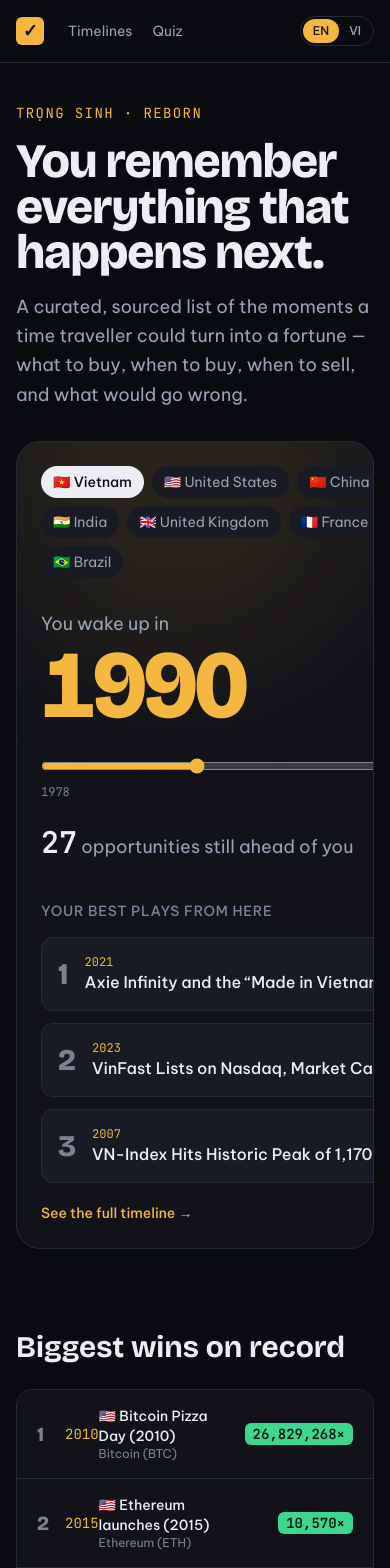
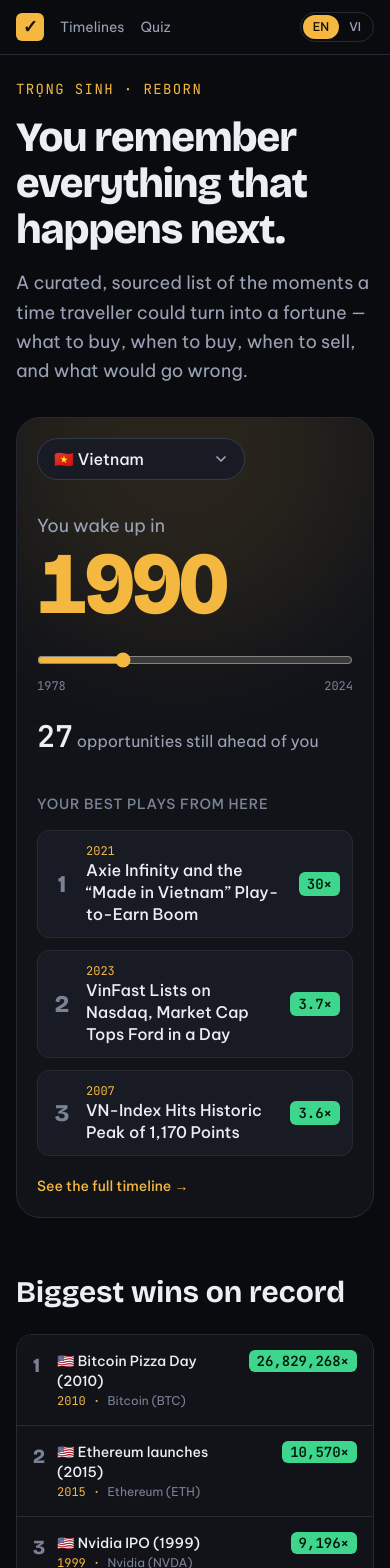
Before and after one commit to justinnc/reincarnation-checklist, a Next.js app: page /en in a window 390 px wide. Shown: the top 1568 px of the page. Built offline with nearby package versions, Linux system fonts and the light colour scheme.

Commit message:
Responsive fixes: picker overflow, mobile leaderboard, stacked detail table, filter bar, VN date format, consistent money format, heading line-height

```diff
--- a/src/app/[lang]/[country]/page.tsx
+++ b/src/app/[lang]/[country]/page.tsx
@@ -34,15 +34,15 @@ export default async function CountryPage({ params }: PageProps<"/[lang]/[countr
       <header className="flex flex-col gap-6 md:flex-row md:items-end md:justify-between">
         <div>
           <div className="text-6xl">{c.flag}</div>
-          <h1 className="mt-3 font-display text-5xl font-extrabold tracking-tight sm:text-6xl">{t(c.name, lang)}</h1>
+          <h1 className="mt-3 font-display text-5xl font-extrabold leading-[1.1] tracking-tight sm:text-6xl">{t(c.name, lang)}</h1>
           <div className="mt-4">
             <ChecklistProgress ids={list.map((m) => m.id)} label={dict.timeline.progress} />
           </div>
         </div>
-        <dl className="grid grid-cols-3 gap-6 rounded-2xl border border-line bg-surface p-5 font-mono tabular">
+        <dl className="grid grid-cols-3 gap-4 rounded-2xl border border-line bg-surface p-4 font-mono tabular sm:gap-6 sm:p-5">
           <div>
             <dt className="font-sans text-xs text-faint">{dict.timeline.count}</dt>
-            <dd className="mt-1 text-2xl font-semibold">{s.count}</dd>
+            <dd className="mt-1 text-xl font-semibold sm:text-2xl">{s.count}</dd>
           </div>
           <div>
             <dt className="font-sans text-xs text-faint">{dict.timeline.range}</dt>
@@ -52,7 +52,7 @@ export default async function CountryPage({ params }: PageProps<"/[lang]/[countr
           </div>
           <div>
             <dt className="font-sans text-xs text-faint">{dict.timeline.best}</dt>
-            <dd className="mt-1 text-2xl font-semibold text-gain">
+            <dd className="mt-1 text-xl font-semibold text-gain sm:text-2xl">
               {s.best?.opportunity.returnMultiple ? formatMultiple(s.best.opportunity.returnMultiple, lang) : "—"}
             </dd>
           </div>
--- a/src/app/[lang]/layout.tsx
+++ b/src/app/[lang]/layout.tsx
@@ -31,12 +31,12 @@ export default async function RootLayout({ children, params }: LayoutProps<"/[la
     <html lang={lang} className={`${text.variable} ${display.variable} ${mono.variable} h-full antialiased`}>
       <body className="flex min-h-full flex-col">
         <header className="border-b border-line">
-          <nav className="mx-auto flex max-w-[1120px] items-center gap-6 px-4 py-4">
+          <nav className="mx-auto flex max-w-[1120px] items-center gap-4 px-4 py-3 sm:gap-6 sm:py-4">
             <Link href={`/${lang}`} className="flex items-center gap-2 font-display text-lg font-extrabold tracking-tight">
               <span className="flex h-7 w-7 items-center justify-center rounded-md bg-gold text-on-gold">✓</span>
               <span className="hidden sm:inline">{dict.site.name}</span>
             </Link>
-            <div className="flex items-center gap-5 text-sm text-muted">
+            <div className="flex items-center gap-4 text-sm text-muted sm:gap-5">
               <Link href={`/${lang}#countries`} className="hover:text-ink">{dict.nav.timeline}</Link>
               <Link href={`/${lang}/quiz`} className="hover:text-ink">{dict.nav.quiz}</Link>
             </div>
@@ -45,7 +45,7 @@ export default async function RootLayout({ children, params }: LayoutProps<"/[la
             </div>
           </nav>
         </header>
-        <main className="mx-auto w-full max-w-[1120px] flex-1 px-4 py-10">{children}</main>
+        <main className="mx-auto w-full max-w-[1120px] flex-1 px-4 py-6 sm:py-10">{children}</main>
         <footer className="border-t border-line">
           <div className="mx-auto flex max-w-[1120px] flex-col gap-3 px-4 py-10 sm:flex-row sm:items-end sm:justify-between">
             <div>
--- a/src/app/[lang]/page.tsx
+++ b/src/app/[lang]/page.tsx
@@ -18,11 +18,11 @@ export default async function Home({ params }: PageProps<"/[lang]">) {
     .slice(0, 10);
 
   return (
-    <div className="space-y-20">
+    <div className="space-y-14 sm:space-y-20">
       <section className="space-y-8">
         <div className="max-w-3xl space-y-4">
           <div className="font-mono text-sm uppercase tracking-widest text-gold">{dict.home.kicker}</div>
-          <h1 className="font-display text-5xl font-extrabold leading-[0.95] tracking-tight sm:text-7xl">{dict.home.heading}</h1>
+          <h1 className="text-balance font-display text-[2.6rem] font-extrabold leading-[1.1] tracking-tight sm:text-7xl sm:leading-[1.05]">{dict.home.heading}</h1>
           <p className="text-lg leading-relaxed text-muted">{dict.home.intro}</p>
         </div>
         <RebirthPicker
@@ -48,19 +48,22 @@ export default async function Home({ params }: PageProps<"/[lang]">) {
                   const c = getCountry(m.country)!;
                   return (
                     <tr key={m.id} className="border-b border-line bg-surface last:border-0 hover:bg-raised">
-                      <td className="w-12 py-4 pl-5 font-display text-xl font-extrabold text-faint">{i + 1}</td>
-                      <td className="py-4 font-mono tabular text-gold">{m.date.slice(0, 4)}</td>
-                      <td className="py-4 pr-4">
+                      <td className="w-10 py-4 pl-4 align-top font-display text-xl font-extrabold text-faint sm:w-12 sm:pl-5 sm:align-middle">{i + 1}</td>
+                      <td className="hidden w-16 py-4 font-mono tabular text-gold sm:table-cell">{m.date.slice(0, 4)}</td>
+                      <td className="py-4 pr-3 sm:pr-4">
                         <Link href={`/${lang}/${m.country}/${m.id}`} className="font-medium hover:text-gold">
                           {c.flag} {t(m.title, lang)}
                         </Link>
-                        <div className="text-xs text-faint">{m.opportunity.asset}</div>
+                        <div className="mt-0.5 text-xs text-faint">
+                          <span className="font-mono text-gold sm:hidden">{m.date.slice(0, 4)} · </span>
+                          {m.opportunity.asset}
+                        </div>
                       </td>
                       <td className="hidden py-4 pr-4 text-right font-mono text-xs tabular text-muted md:table-cell">
                         {formatMoney(c.stake.amount, c.stake.currency, lang)} →{" "}
                         <span className="text-gain">{formatMoney(c.stake.amount * m.opportunity.returnMultiple!, c.stake.currency, lang)}</span>
                       </td>
-                      <td className="py-4 pr-5 text-right">
+                      <td className="py-4 pr-4 text-right align-top sm:pr-5 sm:align-middle">
                         <span className="rounded-md bg-gain px-2 py-0.5 font-mono font-semibold tabular text-on-gain">
                           {formatMultiple(m.opportunity.returnMultiple!, lang)}
                         </span>
@@ -105,7 +108,7 @@ export default async function Home({ params }: PageProps<"/[lang]">) {
         </div>
       </section>
 
-      <section className="grid gap-10 rounded-3xl border border-line bg-surface p-8 md:grid-cols-[1fr_1.4fr] md:p-12">
+      <section className="grid gap-8 rounded-3xl border border-line bg-surface p-6 md:grid-cols-[1fr_1.4fr] md:gap-10 md:p-12">
         <div>
           <h2 className="font-display text-3xl font-bold">{dict.home.how}</h2>
           <Link href={`/${lang}/quiz`} className="mt-6 inline-block rounded-full bg-gold px-5 py-2.5 font-semibold text-on-gold hover:brightness-110">
@@ -118,7 +121,7 @@ export default async function Home({ params }: PageProps<"/[lang]">) {
               <span className="mt-0.5 flex h-6 w-6 shrink-0 items-center justify-center rounded-md border border-gold font-mono text-xs text-gold">
                 {i + 1}
               </span>
-              <span className="text-lg">{s}</span>
+              <span className="text-base sm:text-lg">{s}</span>
             </li>
           ))}
         </ol>
--- a/src/components/ChecklistProgress.tsx
+++ b/src/components/ChecklistProgress.tsx
@@ -7,11 +7,11 @@ export default function ChecklistProgress({ ids, label }: { ids: string[]; label
   const done = ids.filter((id) => checked.has(id)).length;
   const pct = ids.length ? Math.round((done / ids.length) * 100) : 0;
   return (
-    <div className="flex items-center gap-3">
-      <div className="h-1.5 w-32 overflow-hidden rounded-full bg-raised">
+    <div className="flex w-full max-w-xs items-center gap-3">
+      <div className="h-1.5 min-w-12 flex-1 overflow-hidden rounded-full bg-raised">
         <div className="h-full rounded-full bg-gold transition-[width]" style={{ width: `${pct}%` }} />
       </div>
-      <span className="text-sm text-muted">
+      <span className="shrink-0 whitespace-nowrap text-sm text-muted">
         <span className="font-mono tabular text-ink">{done}/{ids.length}</span> {label}
       </span>
     </div>
--- a/src/components/MilestoneCard.tsx
+++ b/src/components/MilestoneCard.tsx
@@ -12,7 +12,7 @@ export default function MilestoneCard({ m, lang, dict, country }: Props) {
   const o = m.opportunity;
   const href = `/${lang}/${m.country}/${m.id}`;
   return (
-    <article className="group rounded-2xl border border-line bg-surface p-5 transition-colors hover:border-line-strong sm:p-6">
+    <article className="group rounded-2xl border border-line bg-surface p-4 transition-colors hover:border-line-strong sm:p-6">
       <div className="flex items-start gap-4">
         <div className="min-w-0 flex-1">
           <div className="flex flex-wrap items-center gap-2 text-xs">
@@ -31,39 +31,47 @@ export default function MilestoneCard({ m, lang, dict, country }: Props) {
         <CheckButton id={m.id} label={dict.add} labelOn={dict.added} compact />
       </div>
 
-      <div className="mt-5 grid gap-4 rounded-xl bg-raised p-4 sm:grid-cols-[minmax(0,1fr)_minmax(0,14rem)] sm:items-center">
-        <div className="space-y-1 text-sm">
-          {o.asset && <div className="font-mono text-xs uppercase tracking-wide text-faint">{o.asset}</div>}
+      <div className="mt-5 rounded-xl bg-raised p-4">
+        <div className="flex flex-col gap-4 sm:flex-row sm:items-start sm:justify-between">
+          <div className="min-w-0 space-y-1.5 text-sm">
+            {o.asset && <div className="font-mono text-xs text-gold">{o.asset}</div>}
             <div className="text-ink">{t(o.action, lang)}</div>
             <div className="text-muted">
               {dict.buyWhen}: <span className="text-ink">{t(o.buyWhen, lang)}</span>
-            {o.sellWhen && (
-              <>
-                {" "}→ {dict.sellWhen}: <span className="text-ink">{t(o.sellWhen, lang)}</span>
-              </>
+            </div>
+            {t(o.sellWhen, lang) && (
+              <div className="text-muted">
+                {dict.sellWhen}: <span className="text-ink">{t(o.sellWhen, lang)}</span>
+              </div>
             )}
           </div>
-        </div>
-        <div className="sm:text-right">
-          {o.returnMultiple && o.returnMultiple < 1 ? (
+          {o.returnMultiple ? (
+            <div className="shrink-0 sm:text-right">
+              {o.returnMultiple < 1 ? (
                 <>
                   <DropBadge text={formatDrop(o.returnMultiple, lang)} label={dict.drop} />
-              <div className="mt-1 text-xs text-danger">{dict.drop}</div>
+                  <div className="mt-1 max-w-[14rem] text-xs text-danger">{dict.drop}</div>
                 </>
-          ) : o.returnMultiple ? (
+              ) : (
                 <>
                   <MultipleBadge text={formatMultiple(o.returnMultiple, lang)} />
-              <div className="mt-1 font-mono text-xs tabular text-muted">
+                  <div className="mt-1 whitespace-nowrap font-mono text-xs tabular text-muted">
                     {formatMoney(country.stake.amount, country.stake.currency, lang)} →{" "}
                     <span className="text-gain">
                       {formatMoney(country.stake.amount * o.returnMultiple, country.stake.currency, lang)}
                     </span>
                   </div>
                 </>
-          ) : (
-            <div className="text-sm font-semibold leading-snug text-gain">{t(o.estimatedReturn, lang)}</div>
               )}
             </div>
+          ) : null}
+        </div>
+        {!o.returnMultiple && (
+          <div className="mt-3 border-t border-line pt-3 text-sm">
+            <span className="text-muted">{dict.estimatedReturn}: </span>
+            <span className="font-medium text-gain">{t(o.estimatedReturn, lang)}</span>
+          </div>
+        )}
       </div>
 
       <div className="mt-4 flex flex-wrap items-center gap-2">
--- a/src/components/RebirthPicker.tsx
+++ b/src/components/RebirthPicker.tsx
@@ -32,34 +32,36 @@ export default function RebirthPicker({ milestones, countries, lang, dict, minYe
   );
 
   return (
-    <div className="relative overflow-hidden rounded-3xl border border-line bg-surface p-6 sm:p-10">
+    <div className="relative overflow-hidden rounded-3xl border border-line bg-surface p-5 sm:p-10">
       <div
         aria-hidden
         className="pointer-events-none absolute -top-40 right-0 h-96 w-96 rounded-full bg-gold/10 blur-3xl"
       />
-      <div className="relative grid gap-10 lg:grid-cols-[1.1fr_1fr]">
-        <div>
-          <div className="flex flex-wrap gap-2">
-            {countries.map((c) => (
-              <button
-                key={c.code}
-                type="button"
-                aria-pressed={country === c.code}
-                onClick={() => setCountry(c.code)}
-                className={`rounded-full px-3 py-1.5 text-sm transition-colors ${
-                  country === c.code ? "bg-ink font-medium text-bg" : "bg-raised text-muted hover:text-ink"
-                }`}
-              >
-                {c.flag} {t(c.name, lang)}
-              </button>
-            ))}
-          </div>
+      <div className="relative grid grid-cols-1 gap-10 lg:grid-cols-[minmax(0,1.1fr)_minmax(0,1fr)]">
+        <div className="min-w-0">
+          <label className="relative inline-flex items-center">
+            <span className="sr-only">Country</span>
+            <select
+              value={country}
+              onChange={(e) => setCountry(e.target.value)}
+              className="appearance-none rounded-full border border-line-strong bg-raised py-2 pl-4 pr-10 text-base font-medium text-ink hover:border-gold focus:border-gold focus:outline-none"
+            >
+              {countries.map((c) => (
+                <option key={c.code} value={c.code}>
+                  {c.flag} {t(c.name, lang)}
+                </option>
+              ))}
+            </select>
+            <svg aria-hidden viewBox="0 0 16 16" className="pointer-events-none absolute right-4 h-4 w-4 text-muted">
+              <path d="M4 6l4 4 4-4" fill="none" stroke="currentColor" strokeWidth="1.75" strokeLinecap="round" strokeLinejoin="round" />
+            </svg>
+          </label>
           <label htmlFor="year" className="mt-8 block text-lg text-muted">
             {dict.wakeUp}
           </label>
           <output
             htmlFor="year"
-            className="block font-display text-8xl font-extrabold leading-none tracking-tighter text-gold tabular sm:text-9xl"
+            className="block font-display text-[5.5rem] font-extrabold leading-none tracking-tighter text-gold tabular sm:text-9xl"
           >
             {year}
           </output>
@@ -76,28 +78,28 @@ export default function RebirthPicker({ milestones, countries, lang, dict, minYe
             <span>{minYear}</span>
             <span>{maxYear}</span>
           </div>
-          <p className="mt-6 text-lg">
+          <p className="mt-6 text-base sm:text-lg">
             <span className="font-mono text-3xl font-semibold tabular text-ink">{ahead.length}</span>{" "}
             <span className="text-muted">{dict.ahead}</span>
           </p>
         </div>
 
-        <div>
+        <div className="min-w-0">
           <h2 className="text-sm font-medium uppercase tracking-wider text-faint">{dict.topAhead}</h2>
           <ol className="mt-4 space-y-3">
             {top.map((m, i) => (
               <li key={m.id}>
                 <Link
                   href={`/${lang}/${m.country}/${m.id}`}
-                  className="flex items-center gap-4 rounded-xl border border-line bg-raised p-4 transition-colors hover:border-gold"
+                  className="flex items-center gap-3 rounded-xl border border-line bg-raised p-3 transition-colors hover:border-gold sm:gap-4 sm:p-4"
                 >
-                  <span className="font-display text-3xl font-extrabold text-faint">{i + 1}</span>
+                  <span className="w-6 shrink-0 text-center font-display text-2xl font-extrabold text-faint sm:text-3xl">{i + 1}</span>
                   <span className="min-w-0 flex-1">
                     <span className="block font-mono text-xs tabular text-gold">{m.date.slice(0, 4)}</span>
-                    <span className="block truncate font-medium">{t(m.title, lang)}</span>
+                    <span className="line-clamp-2 block font-medium leading-snug">{t(m.title, lang)}</span>
                   </span>
                   {(m.opportunity.returnMultiple ?? 0) > 1 ? (
-                    <span className="rounded-md bg-gain px-2 py-0.5 font-mono text-sm font-semibold tabular text-on-gain">
+                    <span className="shrink-0 rounded-md bg-gain px-2 py-0.5 font-mono text-sm font-semibold tabular text-on-gain">
                       {formatMultiple(m.opportunity.returnMultiple!, lang)}
                     </span>
                   ) : null}
--- a/src/components/Timeline.tsx
+++ b/src/components/Timeline.tsx
@@ -65,7 +65,7 @@ export default function Timeline({ milestones, lang, dict, cards }: Props) {
     <div className="space-y-8">
       <div className="z-10 -mx-4 space-y-3 md:sticky md:top-0 border-b border-line bg-bg/95 px-4 py-4 backdrop-blur">
         <div className="flex flex-wrap items-center gap-3">
-          <label className="relative w-full sm:w-72">
+          <label className="relative w-full md:w-64">
             <span className="sr-only">{dict.search}</span>
             <input
               value={query}
@@ -74,28 +74,29 @@ export default function Timeline({ milestones, lang, dict, cards }: Props) {
               className="w-full rounded-full border border-line bg-surface px-4 py-2 text-sm text-ink placeholder:text-faint focus:border-gold focus:outline-none"
             />
           </label>
-          <div className="flex items-center gap-2 text-sm">
-            <span className="text-faint">{dict.sort}</span>
+          <div className="no-scrollbar -mx-4 flex items-center gap-2 overflow-x-auto px-4 text-sm md:mx-0 md:px-0">
+            <span className="shrink-0 text-faint">{dict.sort}</span>
             <Chip active={sort === "date"} onClick={() => setSort("date")}>{dict.sortDate}</Chip>
             <Chip active={sort === "return"} onClick={() => setSort("return")}>{dict.sortReturn}</Chip>
+            <span className="mx-1 w-px shrink-0 self-stretch bg-line" />
+            <span className="shrink-0 text-faint">{dict.risk}</span>
+            {(["low", "medium", "high"] as const).map((r) => (
+              <Chip key={r} active={risk === r} onClick={() => setRisk(risk === r ? "all" : r)}>
+                {dict.levels[r]}
+              </Chip>
+            ))}
           </div>
         </div>
-        <div className="no-scrollbar flex gap-2 overflow-x-auto pb-1">
+        <div className="no-scrollbar -mx-4 flex gap-2 overflow-x-auto px-4 pb-1 md:mx-0 md:flex-wrap md:overflow-visible md:px-0">
           <Chip active={category === "all"} onClick={() => setCategory("all")}>{dict.all}</Chip>
           {usedCats.map((c) => (
             <Chip key={c} active={category === c} onClick={() => setCategory(c)}>
               {dict.categories[c]}
             </Chip>
           ))}
-          <span className="mx-1 w-px shrink-0 bg-line" />
-          {(["low", "medium", "high"] as const).map((r) => (
-            <Chip key={r} active={risk === r} onClick={() => setRisk(risk === r ? "all" : r)}>
-              {dict.risk}: {dict.levels[r]}
-            </Chip>
-          ))}
         </div>
         {sort === "date" && decades.length > 1 && (
-          <nav className="flex gap-4 font-mono text-sm tabular">
+          <nav className="no-scrollbar flex gap-4 overflow-x-auto font-mono text-sm tabular">
             {decades.map((d) => (
               <a key={d} href={`#d${d}`} className="text-faint hover:text-gold">
                 {d}s
@@ -126,7 +127,7 @@ export default function Timeline({ milestones, lang, dict, cards }: Props) {
         <section key={g.key} id={`d${g.key}`} className="scroll-mt-48 md:grid md:grid-cols-[160px_1fr] md:gap-8">
           {g.label && (
             <div className="mb-4 md:mb-0">
-              <div className="font-display text-5xl font-extrabold tracking-tight text-gold md:sticky md:top-56 md:text-6xl">
+              <div className="font-display text-4xl font-extrabold tracking-tight text-gold md:sticky md:top-56 md:text-6xl">
                 {g.label}
               </div>
             </div>
--- a/src/lib/format.ts
+++ b/src/lib/format.ts
@@ -1,18 +1,19 @@
 import { intlLocale, type Locale } from "./i18n";
+
+const SYMBOLS: Record<string, [string, string]> = {
+  USD: ["$", ""], VND: ["", " ₫"], EUR: ["€", ""], GBP: ["£", ""], JPY: ["¥", ""], CNY: ["¥", ""],
+  INR: ["₹", ""], CAD: ["C$", ""], BRL: ["R$", ""], HKD: ["HK$", ""],
+};
 
 export function formatMoney(value: number, currency: string, lang: Locale) {
   const loc = intlLocale(lang);
-  if (value >= 1_000_000) {
-    // Compact with words ("10 triệu", "1.2 million") reads better than "10 Tr ₫".
-    const n = new Intl.NumberFormat(loc, { notation: "compact", compactDisplay: "long", maximumFractionDigits: 1 }).format(value);
-    const symbols: Record<string, [string, string]> = {
-      USD: ["$", ""], VND: ["", " ₫"], EUR: ["€", ""], GBP: ["£", ""], JPY: ["¥", ""], CNY: ["¥", ""],
-      INR: ["₹", ""], CAD: ["C$", ""], BRL: ["R$", ""],
-    };
-    const [pre, post] = symbols[currency] ?? ["", ` ${currency}`];
-    return `${pre}${n}${post}`;
-  }
-  return new Intl.NumberFormat(loc, { style: "currency", currency, maximumFractionDigits: 0 }).format(value);
+  const n =
+    value >= 1_000_000
+      ? // Compact with words ("10 triệu", "1.2 million") reads better than "10 Tr ₫".
+        new Intl.NumberFormat(loc, { notation: "compact", compactDisplay: "long", maximumFractionDigits: 1 }).format(value)
+      : new Intl.NumberFormat(loc, { maximumFractionDigits: value < 10 ? 2 : 0 }).format(value);
+  const [pre, post] = SYMBOLS[currency] ?? ["", ` ${currency}`];
+  return `${pre}${n}${post}`;
 }
 
 export function formatMultiple(x: number, lang: Locale) {
@@ -23,6 +24,7 @@ export function formatMultiple(x: number, lang: Locale) {
 export function formatDate(date: string, lang: Locale) {
   const [y, m, d] = date.split("-").map(Number);
   if (!m) return String(y);
+  if (lang === "vi") return d ? `${d}/${m}/${y}` : `${m}/${y}`;
   const opts: Intl.DateTimeFormatOptions = d
     ? { year: "numeric", month: "short", day: "numeric" }
     : { year: "numeric", month: "short" };
```
Also changed, not shown: src/app/[lang]/[country]/[id]/page.tsx (+15 -15 lines). Lines whose indentation alone changed are shown as unchanged.
